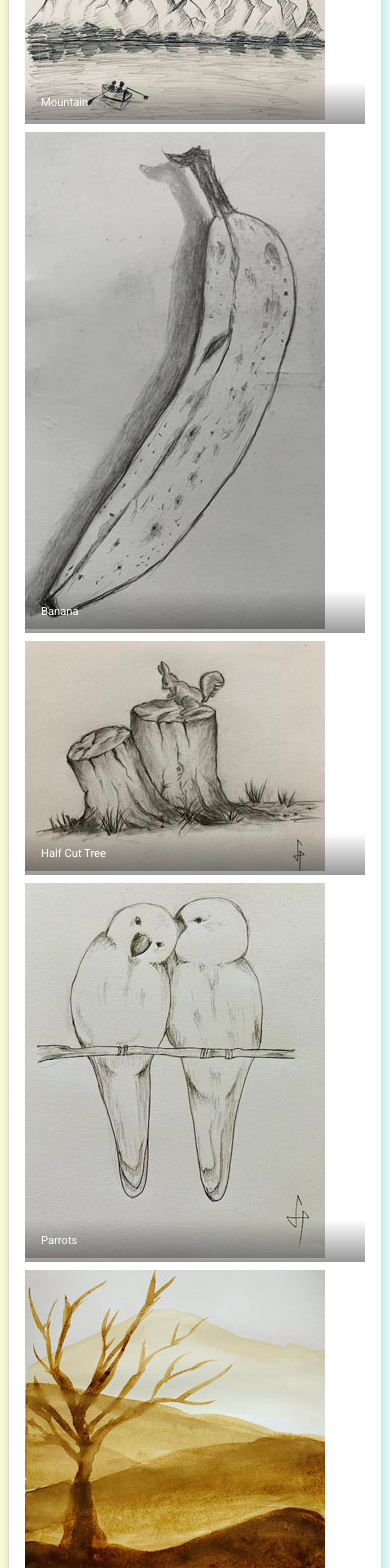
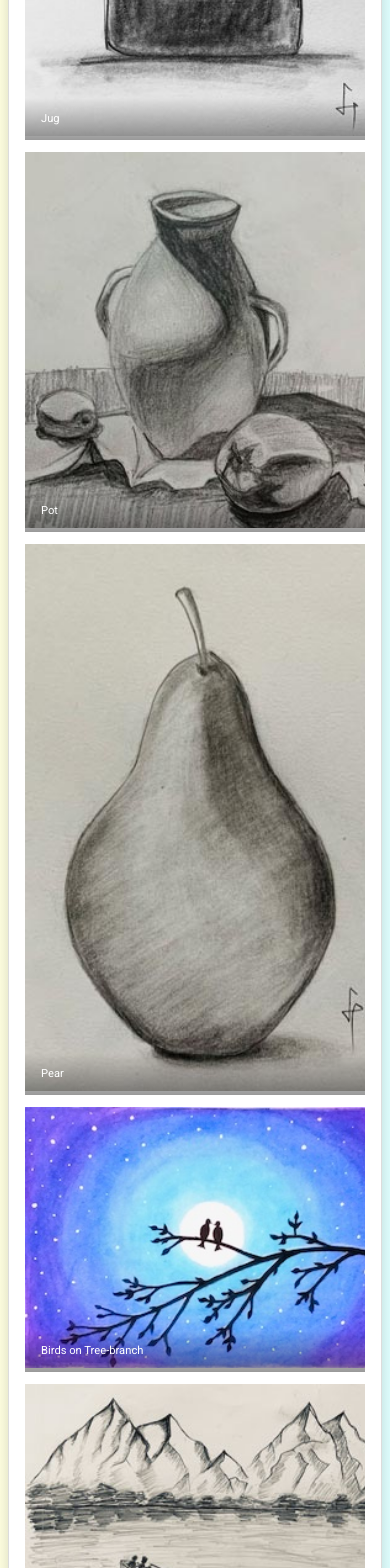
Before and after one commit to coder-selvarajan/artfolio, a React (Create React App) app: page / in a window 390 px wide. Shown: the part 4720-6288 px from the top of the page. Built offline with nearby package versions, Linux system fonts and the light colour scheme.

Commit message:
Mobile responsive fixes

```diff
--- a/src/assets/styles.css
+++ b/src/assets/styles.css
@@ -78,3 +78,7 @@ body {
   text-align: right;
   vertical-align: middle;
 }
+
+/* .mobileImage {
+  width: 100%;
+} */
--- a/src/components/Artwork.jsx
+++ b/src/components/Artwork.jsx
@@ -1,7 +1,9 @@
 import { useState } from "react";
+import useMediaQuery from "@material-ui/core/useMediaQuery";
 import Skeleton from "@material-ui/core/Skeleton";
 
 const Artwork = (props) => {
+  const notMobile = useMediaQuery("(min-width:600px)");
   const [loaded, setloaded] = useState(false);
   const { skeletonWidth, skeletonHeight, onClickEvent } = props;
 
@@ -10,9 +12,10 @@ const Artwork = (props) => {
     <>
       <img
         src={`images/${item.img}`}
-        className='handIcon'
+        className={`handIcon ${!notMobile ? "mobileImage" : ""}`}
         alt={item.title}
         loading='lazy'
+        width={`${!notMobile ? window.innerWidth - 20 : 300}`}
         onLoad={() => setloaded(true)}
         onClick={() => onClickEvent(item)}
       />
--- a/src/components/ArtworkList.jsx
+++ b/src/components/ArtworkList.jsx
@@ -21,7 +21,7 @@ const ArtworkList = (props) => {
   if (!notMobile) {
     return (
       <Box>
-        <ImageList variant='masonry' cols={1} gap={8}>
+        <ImageList variant='masonry' cols={1} gap={12}>
           {filteredPics &&
             filteredPics.map((item) => (
               <ImageListItem key={item.img}>
--- a/src/data/constants.js
+++ b/src/data/constants.js
@@ -128,6 +128,7 @@ export const picsDB = [
     category: ["pencil", "featured"],
     year: 2021,
   },
+
   {
     img: "21-charcoal-kingkong.jpg",
     title: "Kingkong",
@@ -149,7 +150,13 @@ export const picsDB = [
     category: ["pencil"],
     year: 2021,
   },
-
+  {
+    img: "21-pencil-pot.jpg",
+    title: "Pot",
+    medium: "Graphite Pencil",
+    category: ["pencil", "featured"],
+    year: 2021,
+  },
   {
     img: "21-pencil-pear.jpg",
     title: "Pear",
@@ -273,24 +280,10 @@ export const picsDB = [
     year: 2021,
   },
   {
-    img: "21-pencil-pot.jpg",
-    title: "Pot",
-    medium: "Graphite Pencil",
-    category: ["pencil"],
-    year: 2021,
-  },
-  {
     img: "21-pencil-parrot.jpg",
     title: "Parrots",
     medium: "Graphite Pencil",
     category: ["pencil", "featured"],
-    year: 2021,
-  },
-  {
-    img: "20-coffee-landscape.jpg",
-    title: "Landscape (coffee painting)",
-    medium: "Coffee-powder, Water",
-    category: ["coffee", "featured", "others"],
     year: 2021,
   },
   {
@@ -314,6 +307,13 @@ export const picsDB = [
     medium: "Oil Passtel",
     category: ["oilpastel", "featured"],
     year: 2018,
+  },
+  {
+    img: "20-coffee-landscape.jpg",
+    title: "Landscape (coffee painting)",
+    medium: "Coffee-powder, Water",
+    category: ["coffee", "featured", "others"],
+    year: 2021,
   },
   {
     img: "21-pencil-deer.jpg",
@@ -354,7 +354,7 @@ export const picsDB = [
     img: "20-watercolor-buddha.jpg",
     title: "Buddha",
     medium: "Pen & Watercolor",
-    category: ["watercolor", "featured", "pen"],
+    category: ["watercolor", "pen"],
     year: 2021,
   },
   {
```
